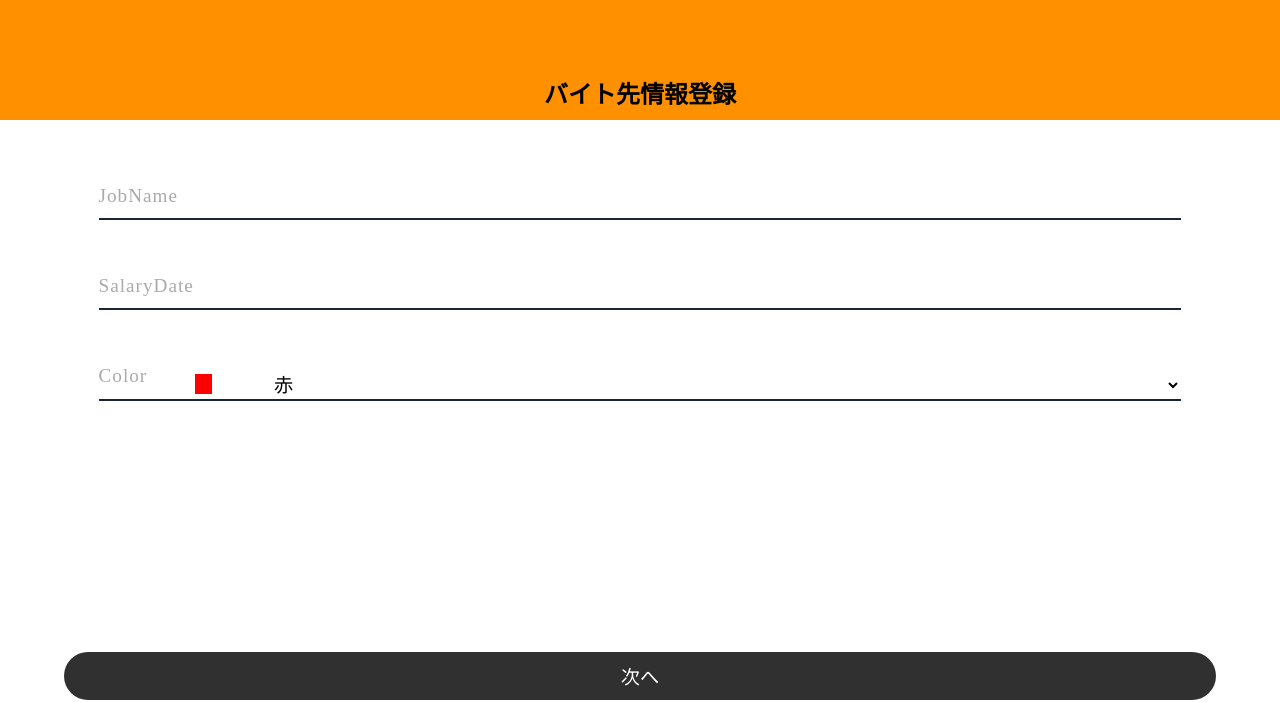
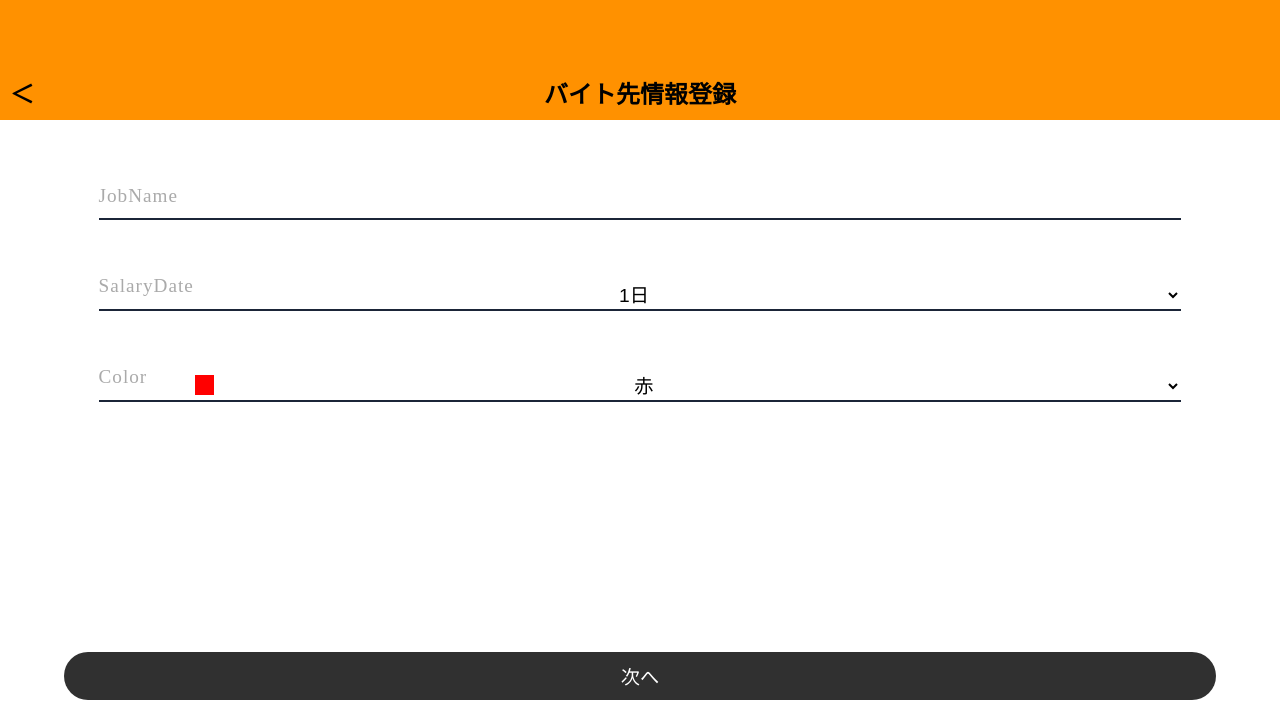
Before and after one commit to 2022WorkShiftManagement/work_shift_management, a Flask app: page /add_work_shift_info in a window 1280 px wide. Shown: the top 702 px of the page. Run offline with Flask 2, Linux system fonts and the light colour scheme.

Commit message:
バイト先情報登録画面の修正
給料日のinputをselectに変更

```diff
--- a/static/css/add_work_shift_info.css
+++ b/static/css/add_work_shift_info.css
@@ -59,7 +59,8 @@ main form input {
     box-sizing: border-box;
     width: 100%;
     letter-spacing: 1px;
-    padding-left: 6em;
+    padding-left: 7em;
+    text-align: center;
 }
 
 .input_text input:focus,
@@ -71,14 +72,15 @@ main form input {
 .input_text select {
     font-size: 120%;
     width: 100%;
-    padding-left: 3em;
+    text-align: center;
 }
 
 #color_box {
+    position: relative;
     width: 20px;
     height: 20px;
     margin-top: 4px;
-    margin-left: 6em;
+    left: 6em;
 }
 
 .ef {
--- a/templates/add_work_shift_info.html
+++ b/templates/add_work_shift_info.html
@@ -9,7 +9,7 @@
 {% endblock %}
 
 {% block back_page %}
-<a href="#"></a>
+<a href="#">＜</a>
 {% endblock %}
 
 {% block header %}
@@ -19,7 +19,7 @@
 {% block main %}
 <main>
     <p id="error">{% if error %}{{error}}{% endif %}</p>
-    <form action="" method="post">
+    <form action="{{url_for('add_work_shift_info.confirm_work_shift_info_page')}}" method="post">
         <ul>
             <li>
                 <div class="input_text">
@@ -30,8 +30,8 @@
             </li>
             <li>
                 <div class="input_text">
-                    <input class="ef" type="text" name="salary_date" id="salary_date">
-                    <label for="salary_date">SalaryDate</label>
+                    <select name="salary_day" id="salary_day" class="ef"></select>
+                    <label for="salary_day">SalaryDate</label>
                     <span class="focus_line"></span>
                 </div>
             </li>
@@ -39,7 +39,7 @@
                 <div class="input_text">
                     <div class="select_color">
                         <div id="color_box"></div>
-                        <select id="color" class="ef">
+                        <select name="color" id="color" class="ef">
                             <option value="#FF0000">赤</option>
                             <option value="#FF3399">ピンク</option>
                             <option value="#FF9100">オレンジ</option>
@@ -51,10 +51,11 @@
                             <option value="#5F4894">紫</option>
                             <option value="#717375">グレー</option>
                         </select>
-                        <label for="job_name">Color</label>
+                        <label for="color">Color</label>
                         <span class="focus_line"></span>
                     </div>
                 </div>
+                <p></p>
             </li>
         </ul>
         <div>
@@ -66,6 +67,14 @@
 {% block js %}
 <script>
     document.addEventListener('DOMContentLoaded', () => {
+        const salary_day = document.getElementById('salary_day');
+        for (let i = 1; i < 30; i++) {
+            const option_day = document.createElement('option');
+            option_day.value = i !== 29 ? i.toString() : "last";
+            option_day.textContent = i !== 29 ? i.toString() + "日" : "月末";
+            salary_day.appendChild(option_day);
+        }
+
         const color_box = document.getElementById('color_box');
         const color = document.getElementById('color');
 
@@ -77,5 +86,3 @@
     });
 </script>
 {% endblock %}
-</body>
-</html>
```
